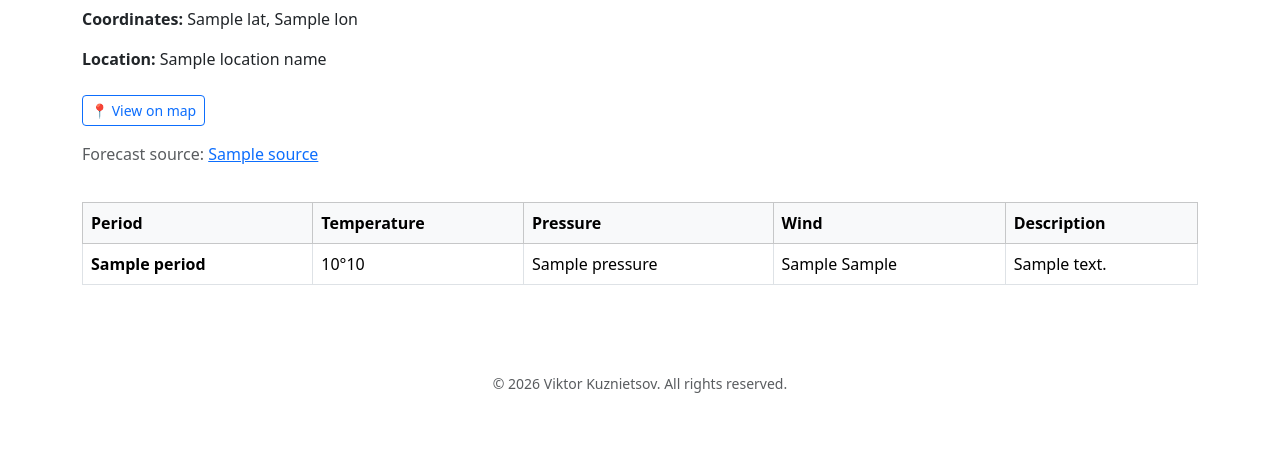
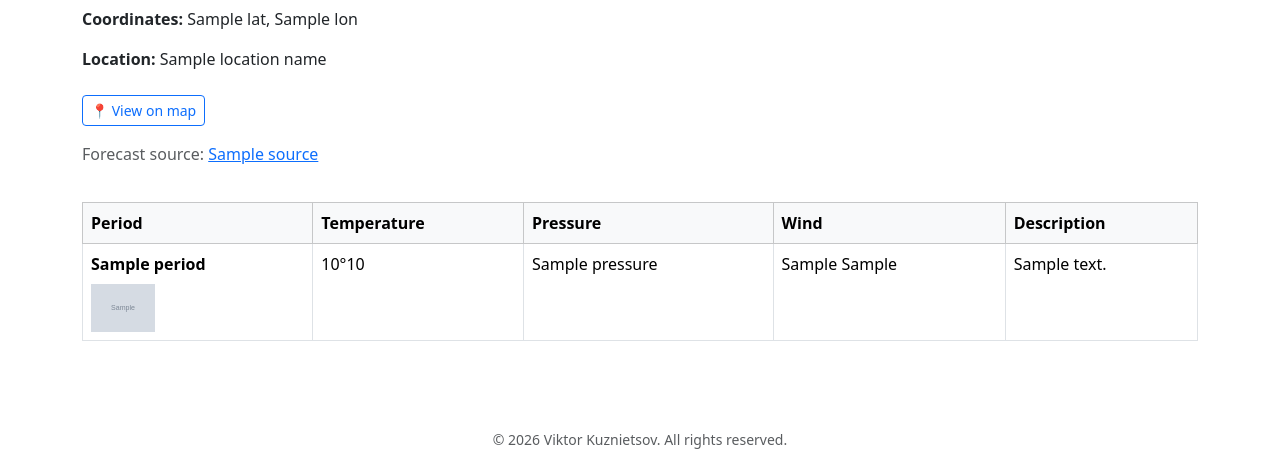
Before and after one commit to desaga/nws-api-forecast, a Flask app: template templates/index.html in a window 1280 px wide. Shown: the part 571-1037 px from the top of the page. Before the commit the page ends 964 px from the top, so only its background shows below. Run offline with Flask 3, Linux system fonts and the light colour scheme; the template is opened without the code that fills it: most values are stand-ins (such as "Sample title", 1, 10 or a date in 2020); grey boxes marked "Sample" are stand-in pictures.

Commit message:
added weather icons

```diff
--- a/templates/index.html
+++ b/templates/index.html
@@ -33,6 +33,13 @@
         .form-control::placeholder {
             color: #999;
             opacity: 0.7;
+        }
+
+        .weather-icon {
+            display: block;
+            margin-top: 8px;
+            max-width: 64px;
+            height: auto;
         }
     </style>
 </head>
@@ -132,7 +139,12 @@
                 <tbody>
                 {% for period in forecast %}
                     <tr>
-                        <td><strong>{{ period.name }}</strong></td>
+                        <td>
+                            <strong>{{ period.name }}</strong>
+                            {% if period.icon %}
+                            <img src="{{ period.icon }}" alt="{{ period.shortForecast or period.name }}" class="weather-icon">
+                            {% endif %}
+                        </td>
                         <td>
                             {% if period.temperature is string %}
                                 {{ period.temperature }}
```
